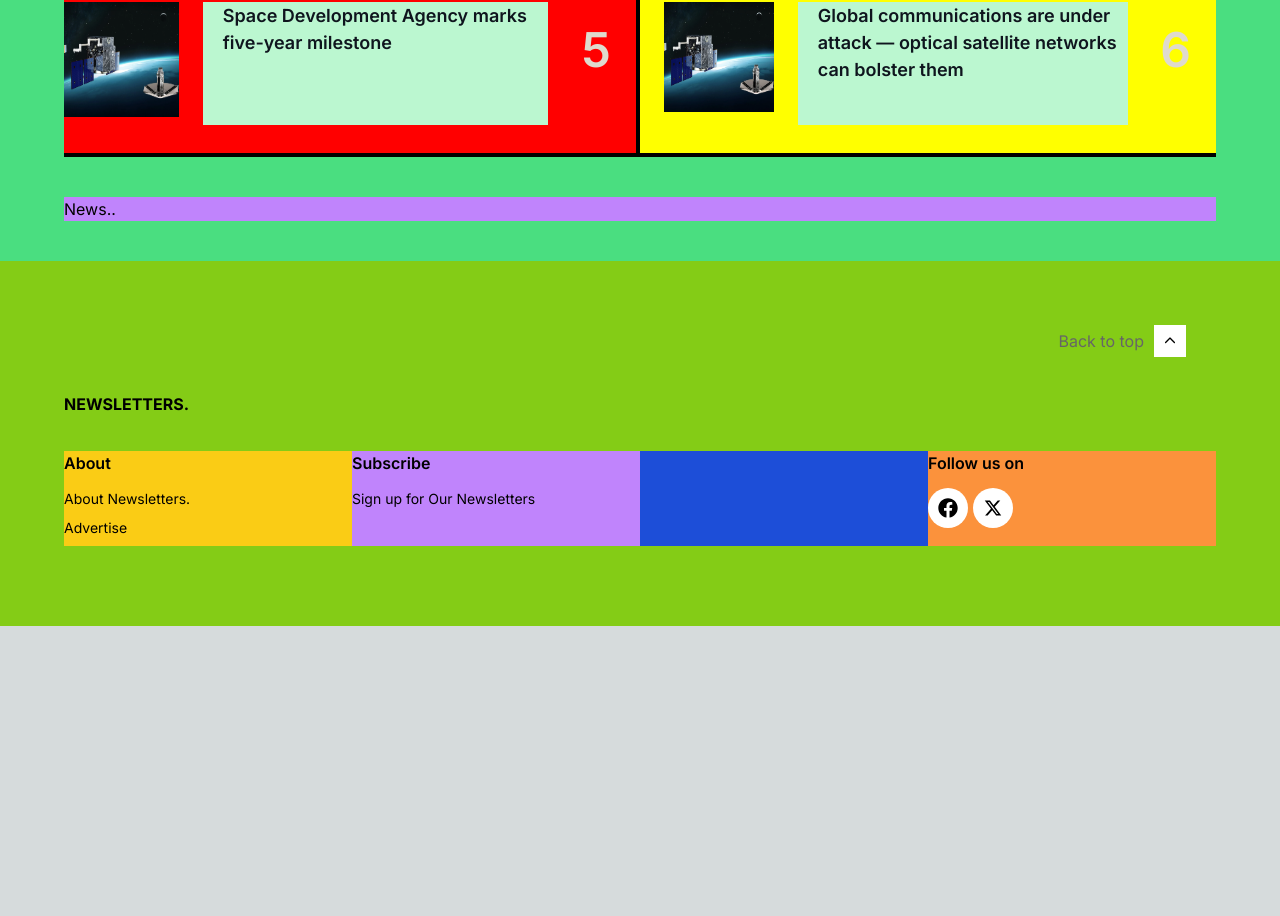
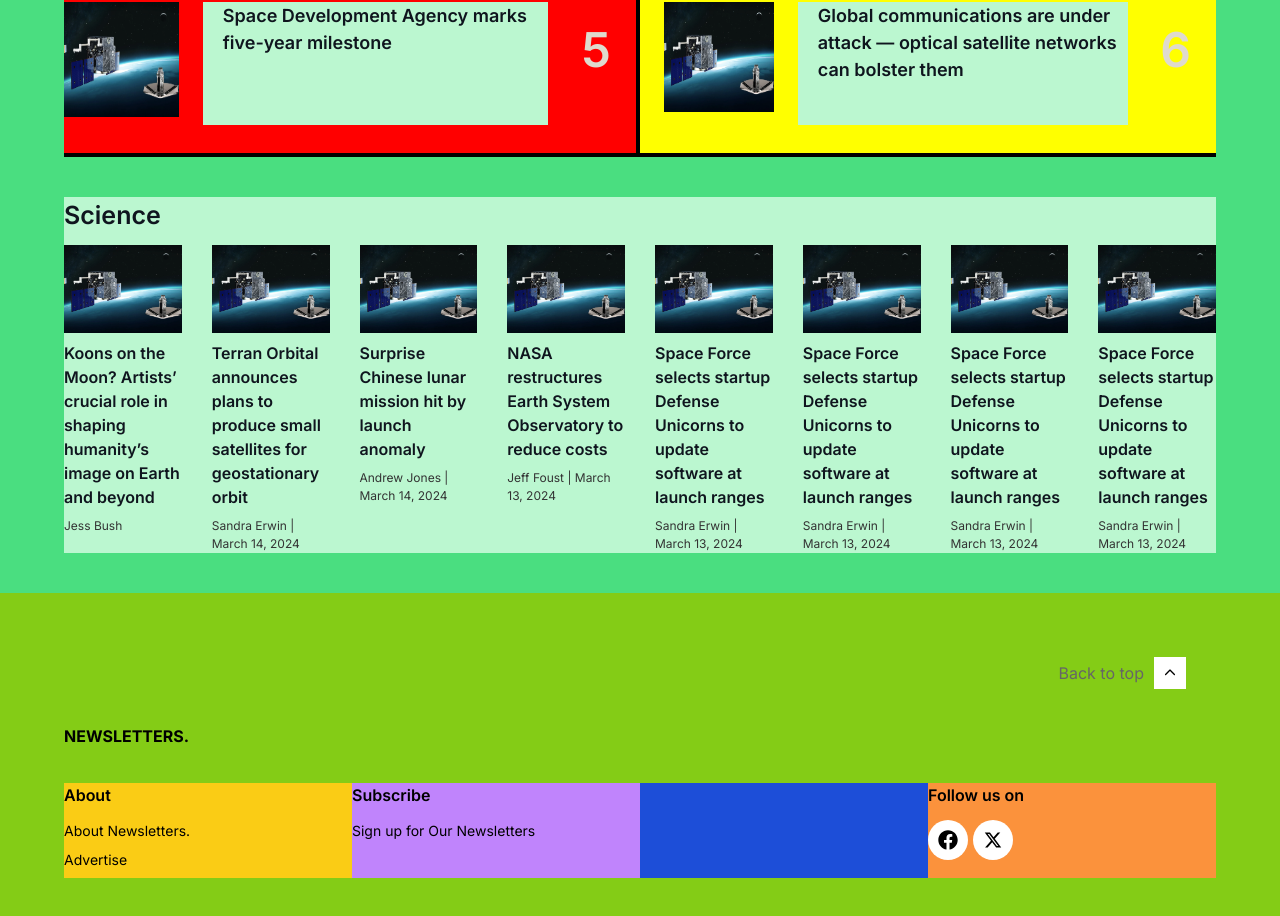
Before and after one commit to enkhtuya0511/sumNews, a Next.js app in the folder frontend/: page / in a window 1280 px wide. Shown: the part 2151-3067 px from the top of the page. Before the commit the page ends 2777 px from the top, so only its background shows below. Built offline with nearby package versions, Linux system fonts and the light colour scheme; no server answers; sample sign-in values are in the browser's storage.

Commit message:
0318/homepage

```diff
--- a/frontend/src/app/page.js
+++ b/frontend/src/app/page.js
@@ -43,10 +43,77 @@
         <GlobalNews />
         <div className="flex flex-col w-[90vw] max-w-[1288px] m-auto my-[40px]">
           <MostPopularNews />
-          <div className="w-full flex flex-col bg-purple-400 mt-[40px] box-border">News..</div>
+          <div className="w-full bg-purple-400 mt-[40px] box-border flex flex-col text-[#0f151e]">
+            <div className="bg-green-200 flex flex-col">
+              <h1 className="font-[600] text-[25px] w-[100%] mb-[10px]">Science</h1>
+              <div className="w-full flex bg-plum gap-[30px] overflow-x-auto">
+                {testArr.map((el, idx) => (
+                  <article key={idx} className="basis-[20%] grow">
+                    <div className="pb-[8px] box-border">
+                      <img src="testPic1.webp" alt="testPic1" className="h-auto w-[100%]" />
+                    </div>
+                    <h2 className="text-[#0f151e] font-[600] text-[16px] mb-[8px]">{el.title}</h2>
+                    <div className="text-[12px] font-[400] text-[#333]">
+                      {el.author} {el.date ? `| ${el.date}` : null}
+                    </div>
+                  </article>
+                ))}
+              </div>
+            </div>
+          </div>
         </div>
         <Footer />
       </main>
     </div>
   );
 }
+
+const testArr = [
+  {
+    category: "Opinion",
+    title: "Koons on the Moon? Artists’ crucial role in shaping humanity’s image on Earth and beyond",
+    author: "Jess Bush",
+  },
+  {
+    category: "Commercial",
+    title: "Terran Orbital announces plans to produce small satellites for geostationary orbit",
+    author: "Sandra Erwin",
+    date: "March 14, 2024",
+  },
+  {
+    category: "Launch",
+    title: "Surprise Chinese lunar mission hit by launch anomaly",
+    author: "Andrew Jones",
+    date: "March 14, 2024",
+  },
+  {
+    category: "Civil",
+    title: "NASA restructures Earth System Observatory to reduce costs",
+    author: "Jeff Foust",
+    date: "March 13, 2024",
+  },
+  {
+    category: "Military",
+    title: "Space Force selects startup Defense Unicorns to update software at launch ranges",
+    author: "Sandra Erwin",
+    date: "March 13, 2024",
+  },
+  {
+    category: "Military",
+    title: "Space Force selects startup Defense Unicorns to update software at launch ranges",
+    author: "Sandra Erwin",
+    date: "March 13, 2024",
+  },
+  {
+    category: "Military",
+    title: "Space Force selects startup Defense Unicorns to update software at launch ranges",
+    author: "Sandra Erwin",
+    date: "March 13, 2024",
+  },
+  {
+    category: "Military",
+    title: "Space Force selects startup Defense Unicorns to update software at launch ranges",
+    author: "Sandra Erwin",
+    date: "March 13, 2024",
+  },
+];
```
